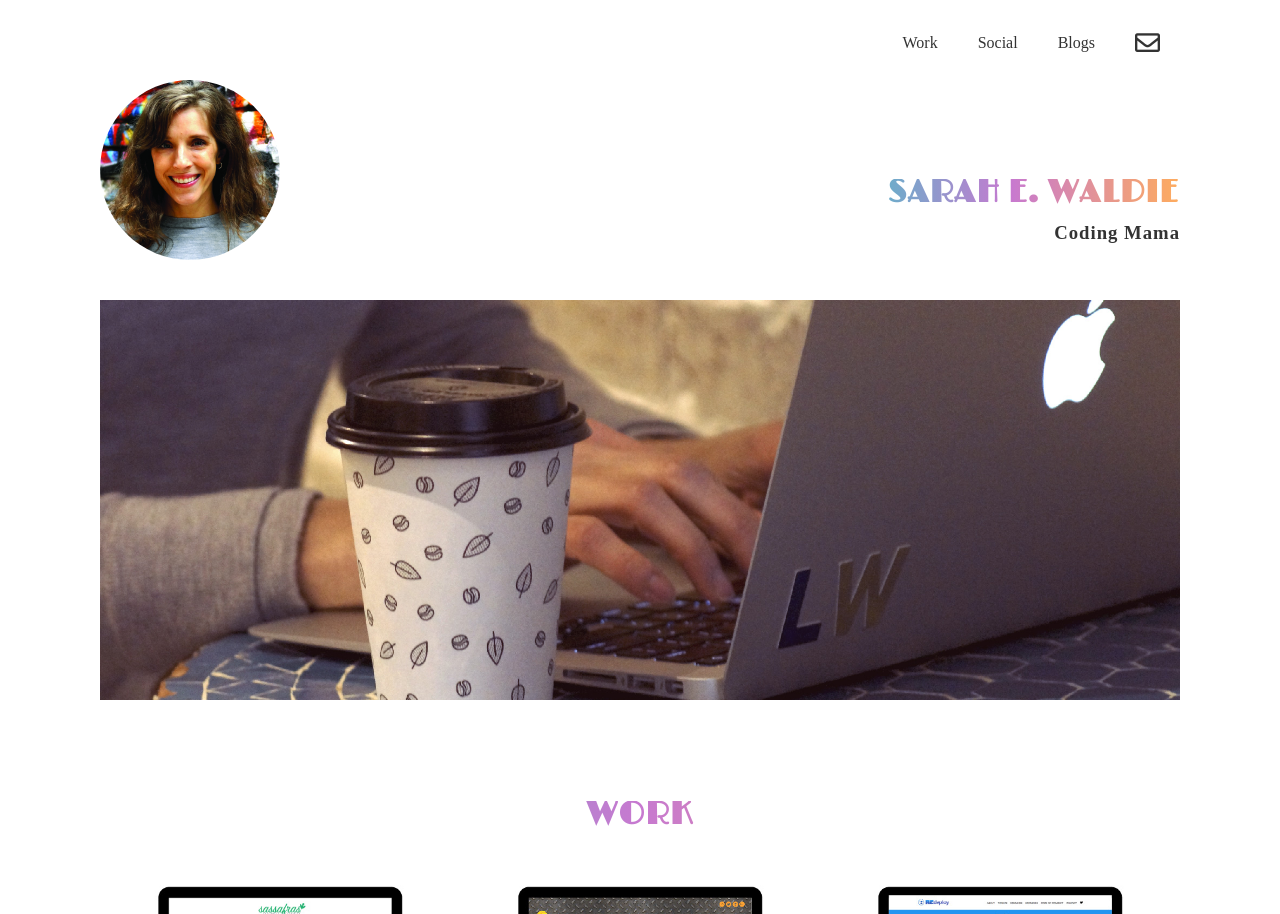
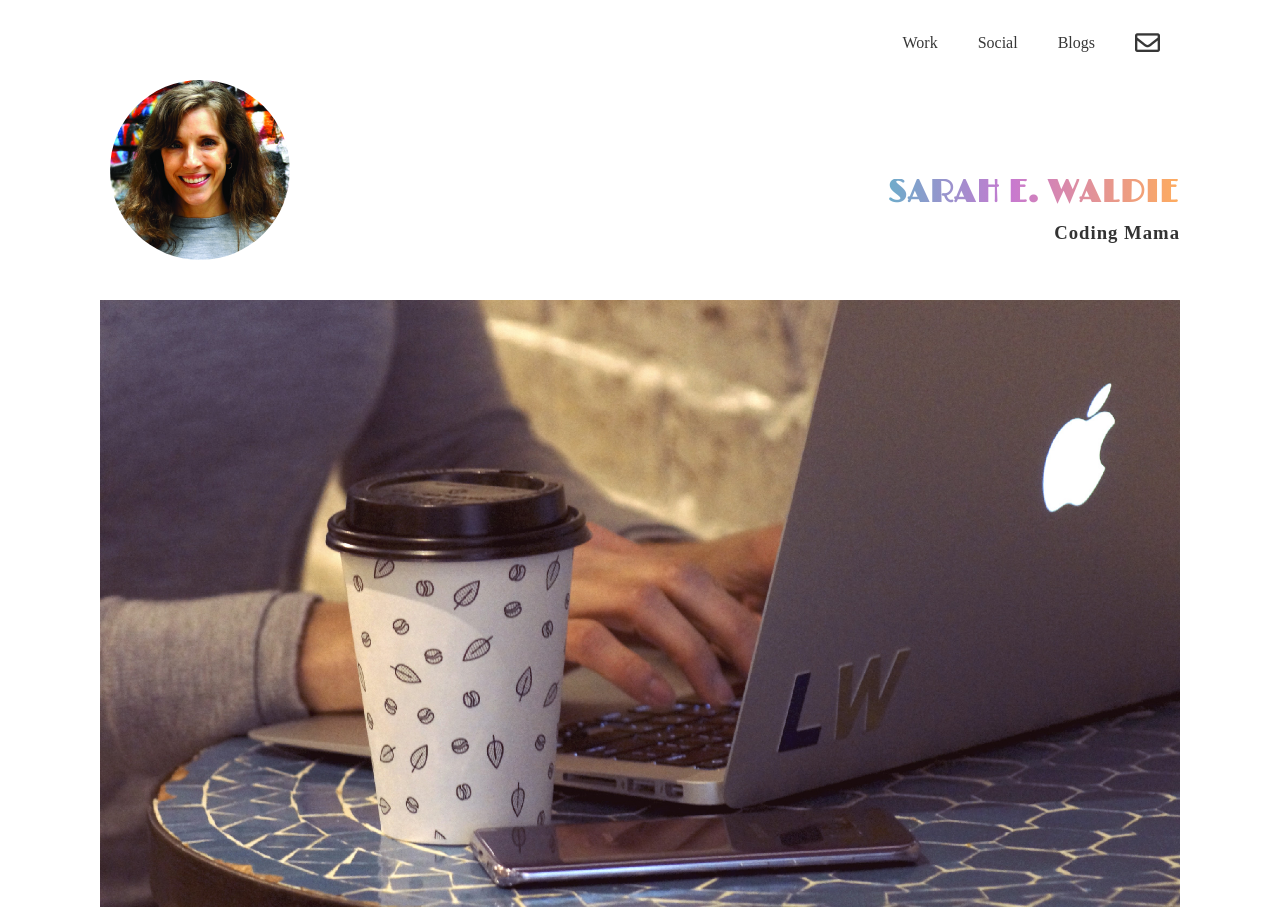
Before and after one commit to SarahEW1206/portfolio-project, a website: page index.html in a window 1280 px wide. Shown: the top 914 px of the page. Drawn offline with nearby package versions, Linux system fonts and the light colour scheme; a web font is replaced by a local one.

Commit message:
Revisions per udacity review

```diff
--- a/index.html
+++ b/index.html
@@ -57,6 +57,7 @@
 
     <main class="container">
         <div class="featured">
+            <img class="featured-img" src="img/working.jpg" alt="sarah hard at work">
         </div>
 
 
--- a/scss/imports/_main.scss
+++ b/scss/imports/_main.scss
@@ -29,6 +29,7 @@ h1 {
     background: -webkit-linear-gradient(to right, #4BC0C8, #C779D0, #FEAC5E);  /* Chrome 10-25, Safari 5.1-6 */
     background: linear-gradient(to right, #4BC0C8, #C779D0, #FEAC5E); /* W3C, IE 10+/ Edge, Firefox 16+, Chrome 26+, Opera 12+, Safari 7+ */
     -webkit-background-clip: text;
+    background-clip: text;
     -webkit-text-fill-color: transparent;
     padding: 1px;
 }
@@ -55,16 +56,11 @@ a {
     text-decoration: none;
     font-family: 'Source Serif Pro', serif;
     font-weight: 400;
-    color: #333;
+    color: #373737;
 
 }
 
 //For divs that are nested inside flex divs to avoid text elements being in a row. This will determine the vertical alignment of the nested div.
-
-.vertical-align-center {
-    display: flex;
-    align-items: center;
-}
 
 .vertical-align-top {
     display: flex;
@@ -87,8 +83,8 @@ a {
     grid-gap: 5px;
     -ms-grid-columns: 1fr 1fr 1fr 1fr 1fr 1fr 1fr 1fr 1fr 1fr 1fr 1fr ;
     grid-template-columns: repeat(12, 1fr);
-    -ms-grid-rows: 400px auto auto auto ;
-    grid-template-rows: 400px auto auto auto ;
+    -ms-grid-rows: auto ;
+    grid-template-rows: auto ;
     width: 100%;
     max-width: 1080px;
     margin: 0 auto;
@@ -107,26 +103,24 @@ nav {
     right: 0;
     margin-left: auto;
     margin-right: auto;
-    transition: all 0.4s linear;
-    -o-transition: all 0.4s linear;
-    -webkit-transition: all 0.4s linear;
-    -moz-transition: all 0.4s linear ;
+    transition: all 0.5s ease;
+    -o-transition: all 0.5s ease;
+    -webkit-transition: all 0.5s ease;
+    -moz-transition: all 0.5s ease;
 }
 
 // to reduce height of nav on scroll
 .shrink {
     padding: 8px 0;
-    background: #FEAC5E;  /* fallback for old browsers */
+    background-color: #FEAC5E;  /* fallback for old browsers */
     background: -webkit-linear-gradient(to right, #4BC0C8, #C779D0, #FEAC5E);  /* Chrome 10-25, Safari 5.1-6 */
     background: linear-gradient(to right, #4BC0C8, #C779D0, #FEAC5E); /* W3C, IE 10+/ Edge, Firefox 16+, Chrome 26+, Opera 12+, Safari 7+ */
     }
-
 
 .nav-item {
     display: inline-flex;
     text-align: center;
     align-items: center;
-
 }
 
 .envelope-icon {
@@ -163,7 +157,6 @@ nav {
     height: 120px;
     display: block;
     margin: 0 auto;
-    float: none;
     border-radius: 100%;
 }
 
@@ -192,9 +185,13 @@ nav {
     -ms-grid-row: 1;
     -ms-grid-row-span: 1;
     grid-row: 1 / span 1;
-    background-image: url("/img/working.jpg");
-    background-size: cover;
-    background-position: 50% 50%;
+    // background-image: url("/img/working.jpg");
+    // background-size: cover;
+    // background-position: 50% 50%;
+}
+
+.featured-img {
+    width: 100%;
 }
 
 //Styling that applies to all sections of portfolio items.
--- a/scss/imports/_media.scss
+++ b/scss/imports/_media.scss
@@ -23,7 +23,6 @@
     .header-logo-img {
         width: 180px;
         height: 180px;
-        float: left;
     }
 
     .header-text {
```
Also changed, not shown: css/styles.css, 1 other file.
